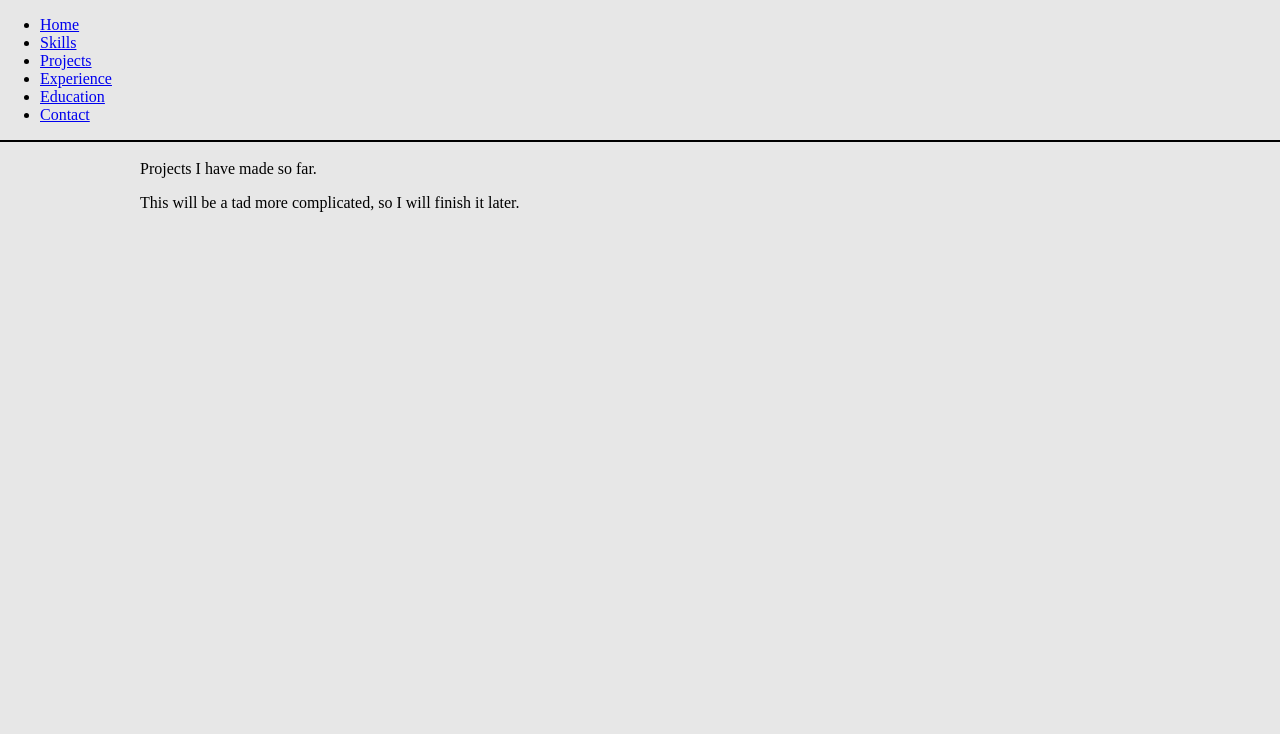
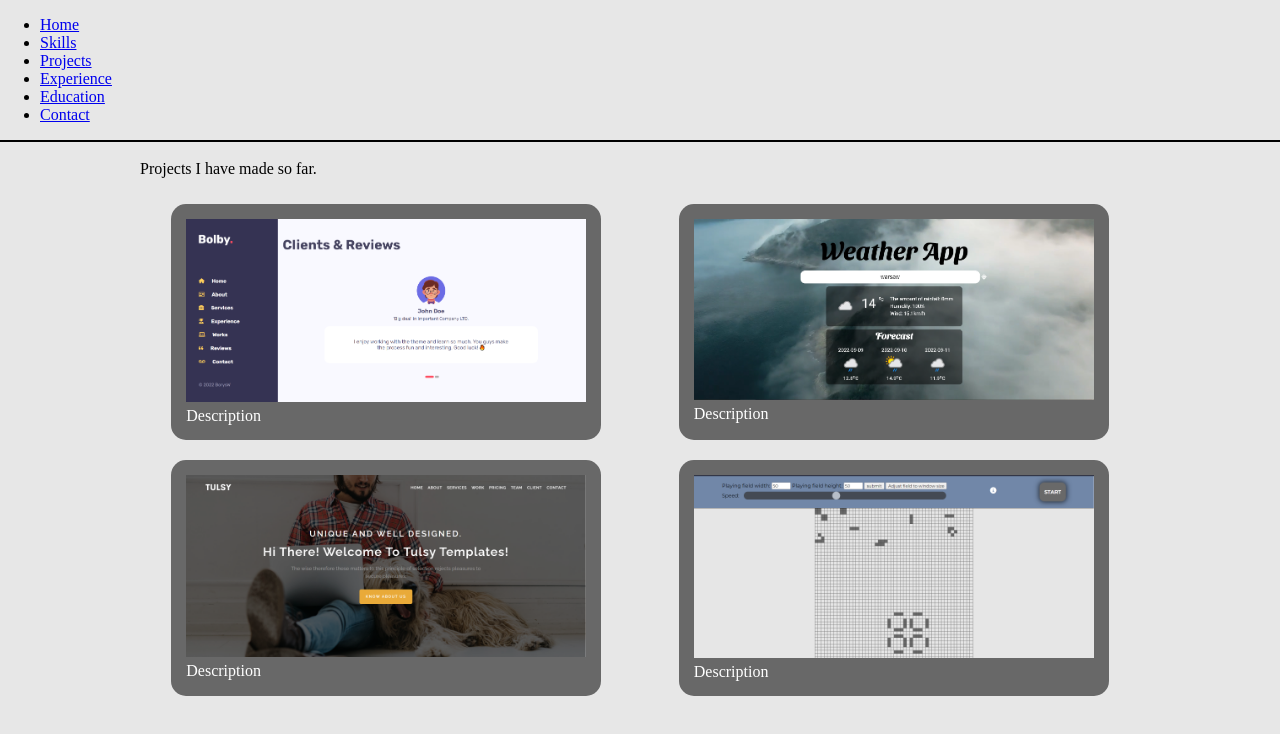
Before and after one commit to boryswnr/portfolio, a Gatsby site: page /projects in a window 1280 px wide. Built offline with nearby package versions, Linux system fonts and the light colour scheme; Gatsby itself is replaced by a stand-in of ours.

Commit message:
added four projects to projects page, background, overlay, fontawesome icons for links

```diff
--- a/package.json
+++ b/package.json
@@ -17,6 +17,7 @@
   "dependencies": {
     "@fontsource/oswald": "^4.5.10",
     "@fortawesome/fontawesome-svg-core": "^6.2.0",
+    "@fortawesome/free-brands-svg-icons": "^6.2.0",
     "@fortawesome/free-solid-svg-icons": "^6.2.0",
     "@fortawesome/react-fontawesome": "^0.2.0",
     "bootstrap": "^5.2.0",
--- /dev/null
+++ b/src/ProjectWrapper.js
@@ -0,0 +1,24 @@
+import React from "react";
+import { bg, overlay, icon, link } from './projectWrapper.module.css';
+import { FontAwesomeIcon } from "@fortawesome/react-fontawesome";
+import { faGithub } from '@fortawesome/free-brands-svg-icons';
+import { faLink } from '@fortawesome/free-solid-svg-icons';
+
+const ProjectWrapper = ({children, githubLink, deploymentLink}) => {
+
+    return (
+        <div className={bg}>
+            <div className={overlay}>
+                <a className={link} href={githubLink}>
+                    <FontAwesomeIcon icon={faGithub} className={icon} />
+                </a>
+                <a className={link} href={deploymentLink}>
+                    <FontAwesomeIcon icon={faLink} className={icon} />
+                </a>
+            </div>
+            {children}
+        </div>
+    )
+}
+
+export default ProjectWrapper;
--- a/src/pages/projects.js
+++ b/src/pages/projects.js
@@ -1,6 +1,9 @@
 import React from "react";
 import Layout from "../Layout";
 import Title from "../PageTitle";
+import { StaticImage } from "gatsby-plugin-image";
+import { wrapper, image, description } from '../projects.module.css';
+import ProjectWrapper from "../ProjectWrapper";
 
 const Projects = () => {
 
@@ -11,9 +14,59 @@ const Projects = () => {
                     Projects I have made so far.
                 </Title>
 
-                <p>
-                    This will be a tad more complicated, so I will finish it later.
-                </p>
+                <div className={wrapper}>
+                    <ProjectWrapper githubLink="#" deploymentLink="#">
+                        <StaticImage
+                        src="../images/bolby-screen.png"
+                        alt="A small screenshot of my project"
+                        placeholder="blurred"
+                        className={image}
+                        />
+                        <p className={description}>
+                            Description
+                        </p>
+                    </ProjectWrapper>
+
+                    <ProjectWrapper githubLink="#" deploymentLink="#">
+                            <StaticImage
+                            src="../images/weather-app-screen.png"
+                            alt="A small screenshot of my project"
+                            placeholder="blurred"
+                            className={image}
+                            />
+                            <p className={description}>
+                            Description
+                            </p>
+                    </ProjectWrapper>
+
+                    <ProjectWrapper githubLink="#" deploymentLink="#">
+                            <StaticImage
+                            src="../images/tulsy-screen.png"
+                            alt="A small screenshot of my project"
+                            placeholder="blurred"
+                            className={image}
+                            />
+                            <p className={description}>
+                                Description
+                            </p>
+                    </ProjectWrapper>
+
+                    <ProjectWrapper githubLink="#" deploymentLink="#">
+                            <StaticImage
+                            src="../images/gol-screen.png"
+                            alt="A small screenshot of my project"
+                            placeholder="blurred"
+                            className={image}
+                            />
+                            <p className={description}>
+                                Description
+                            </p>
+                    </ProjectWrapper>
+
+
+
+                </div>
+
             </main>
         </Layout>
     )
--- /dev/null
+++ b/src/projectWrapper.module.css
@@ -0,0 +1,55 @@
+.bg {
+    background-color: #686868;
+    max-width: 40%;
+    margin: 10px 15px 10px 0;
+    padding: 15px;
+    border-radius: 15px;
+    transition: 300ms;
+    position: relative;
+}
+
+.bg:nth-child(2n) {
+    margin: 10px 0 10px 0;
+}
+
+.bg:hover {
+    transform: scale(1.08);
+}
+
+.overlay {
+    background-color: #00000057;
+    position: absolute;
+    top: 0;
+    left: 0;
+    height: 100%;
+    width: 100%;
+    border-radius: 15px;
+    z-index: 10;
+    opacity: 0;
+    transition: 300ms;
+    display: flex;
+    align-items: center;
+    justify-content: center;
+}
+
+.overlay:hover {
+    opacity: 1;
+}
+
+.link {
+    text-decoration: none;
+}
+
+.icon {
+    color: #ffffff;
+    font-size: 40px;
+    transition: 300ms;
+}
+
+.icon:hover {
+    color: #686868;
+}
+
+.icon:first-child {
+    margin: 15px;
+}
--- /dev/null
+++ b/src/projects.module.css
@@ -0,0 +1,16 @@
+.wrapper {
+    display: flex;
+    justify-content: space-around;
+    flex-wrap: wrap;
+}
+
+.image {
+    max-width: 500px;
+    padding: 0;
+}
+
+.description {
+    color: #ffffff;
+    margin: 0;
+    padding: 5px 0 0 0;
+}
```
Also changed, not shown: src/images/bolby-screen.png (added), src/images/gol-screen.png (added), src/images/tulsy-screen.png (added), src/images/weather-app-screen.png (added), 1 other file.
